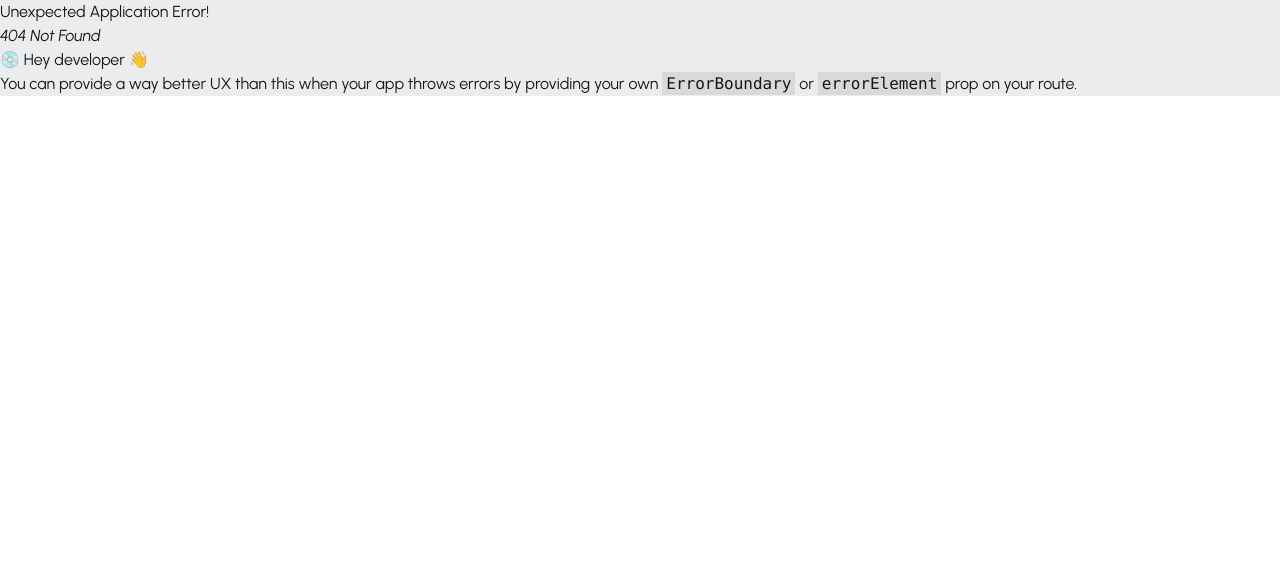
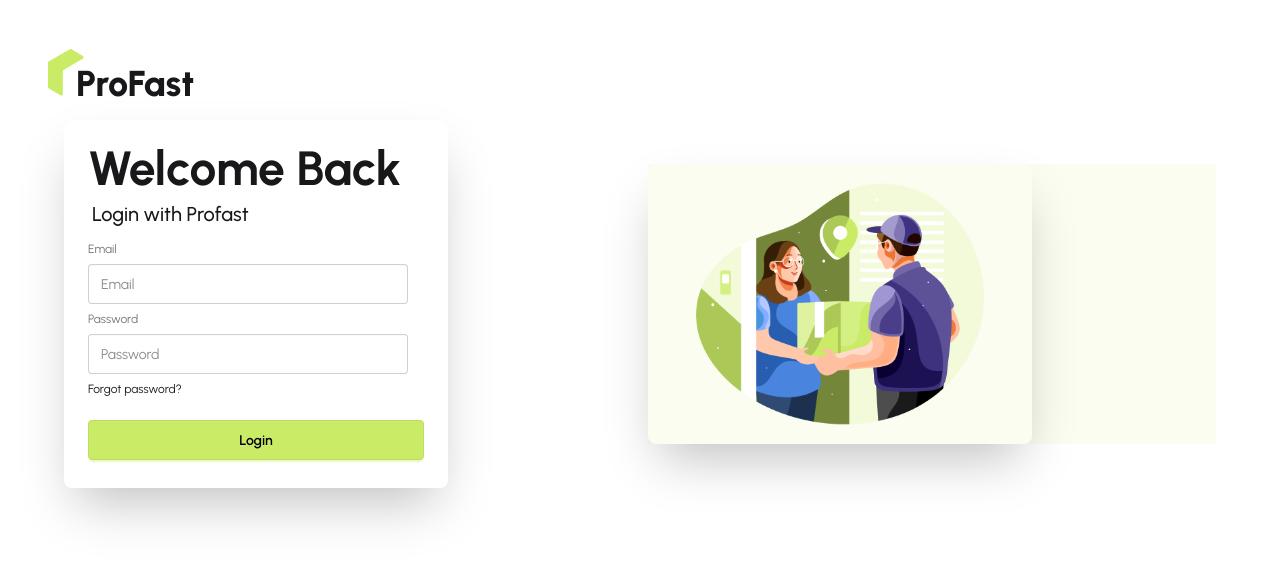
Before and after one commit to fariya-sultana/zap-shift-client, a React (Vite) app: page /login in a window 1280 px wide. Before the commit this address had no page. Shown: the top 562 px of the page. Built offline with nearby package versions, Linux system fonts and the light colour scheme.

Commit message:
created login page

```diff
--- a/package.json
+++ b/package.json
@@ -15,6 +15,7 @@
     "react": "^19.1.0",
     "react-dom": "^19.1.0",
     "react-fast-marquee": "^1.6.5",
+    "react-hook-form": "^7.58.1",
     "react-icons": "^5.5.0",
     "react-responsive-carousel": "^3.2.23",
     "react-router": "^7.6.2",
--- /dev/null
+++ b/src/Layout/AuthLayout.jsx
@@ -0,0 +1,32 @@
+import React from 'react';
+import { Outlet } from 'react-router';
+import authImg from '../assets/authImage.png';
+import ProFastLogo from '../Pages/Shared/ProFastLogo/ProFastLogo';
+
+const AuthLayout = () => {
+    return (
+        <div className="p-4 md:p-12 min-h-screen">
+
+            <div>
+                <ProFastLogo></ProFastLogo>
+            </div>
+
+            <div className="hero-content flex-col lg:flex-row-reverse">
+
+                <div className='flex-1 bg-[#FAFDF0] '>
+                    <img
+                        src={authImg}
+                        className="max-w-sm rounded-lg shadow-2xl"
+                    />
+                </div>
+
+                <div className='flex-1 '>
+                    <Outlet></Outlet>
+                </div>
+
+            </div>
+        </div>
+    );
+};
+
+export default AuthLayout;
--- /dev/null
+++ b/src/Pages/Authentication/Login/LogIn.jsx
@@ -0,0 +1,51 @@
+import React from 'react';
+import { useForm } from 'react-hook-form';
+
+const LogIn = () => {
+
+    const { register, handleSubmit, formState: { errors } } = useForm();
+
+    const onSubmit = (data) => {
+        console.log(data);
+    }
+
+    return (
+
+
+        <div className="card bg-base-100 w-full max-w-sm shrink-0 shadow-2xl">
+            <div className="card-body">
+                <h1 className="text-5xl font-bold">Welcome Back</h1>
+                <p className='text-xl ml-1 font-medium'>Login with Profast</p>
+                <form onSubmit={handleSubmit(onSubmit)}>
+                    <fieldset className="fieldset">
+                        <label className="label">Email</label>
+                        <input type="email"
+                            {...register('email')} className="input" placeholder="Email" />
+
+                        <label className="label">Password</label>
+                        <input
+                            type="password"
+                            {...register('password', {
+                                required: true
+                                ,
+                                minLength: 6
+                            })}
+                            className="input" placeholder="Password" />
+                        {
+                            errors.password?.type === 'required' && <p className="text-red-500">Password is required</p>
+                        }
+                        {
+                            errors.password?.type === 'minLength' && <p className="text-red-500">Password must be at least 6 characters or longer</p>
+                        }
+                        <div><a className="link link-hover">Forgot password?</a></div>
+
+                        <button className="btn btn-primary text-black mt-4">Login</button>
+                    </fieldset>
+                </form>
+            </div>
+        </div>
+
+    );
+};
+
+export default LogIn;
--- /dev/null
+++ b/src/Pages/Authentication/Login/Register/Register.jsx
@@ -0,0 +1,11 @@
+import React from 'react';
+
+const Register = () => {
+    return (
+        <div>
+
+        </div>
+    );
+};
+
+export default Register;
--- a/src/Router/Router.jsx
+++ b/src/Router/Router.jsx
@@ -1,6 +1,8 @@
 import { createBrowserRouter } from "react-router";
 import RootLayout from "../Layout/RootLayout";
 import Home from "../Pages/Home/Home/Home";
+import AuthLayout from "../Layout/AuthLayout";
+import LogIn from "../Pages/Authentication/Login/LogIn";
 export const router = createBrowserRouter([
     {
         path: "/",
@@ -12,4 +14,14 @@ export const router = createBrowserRouter([
             }
         ]
     },
+    {
+        path: '/',
+        Component: AuthLayout,
+        children: [
+            {
+                path: 'login',
+                Component: LogIn
+            }
+        ]
+    }
 ]);
--- a/src/index.css
+++ b/src/index.css
@@ -19,6 +19,6 @@
   font-style: normal;
 }
 
-body {
+/* body {
   background-color: #EAECED;
-}
+} */
```
Also changed, not shown: 1 other file (tests, documents, lock files or other folders).
